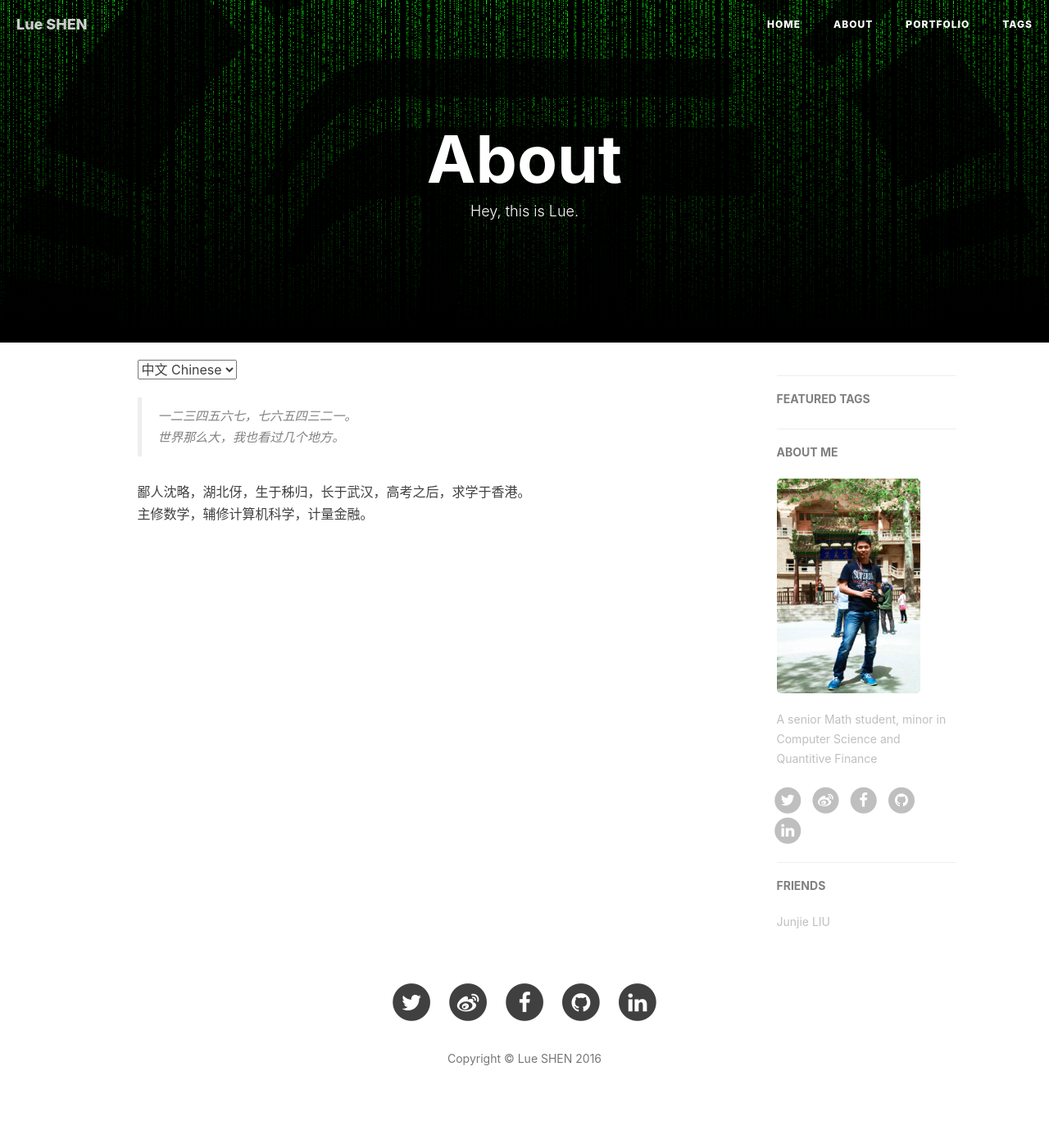
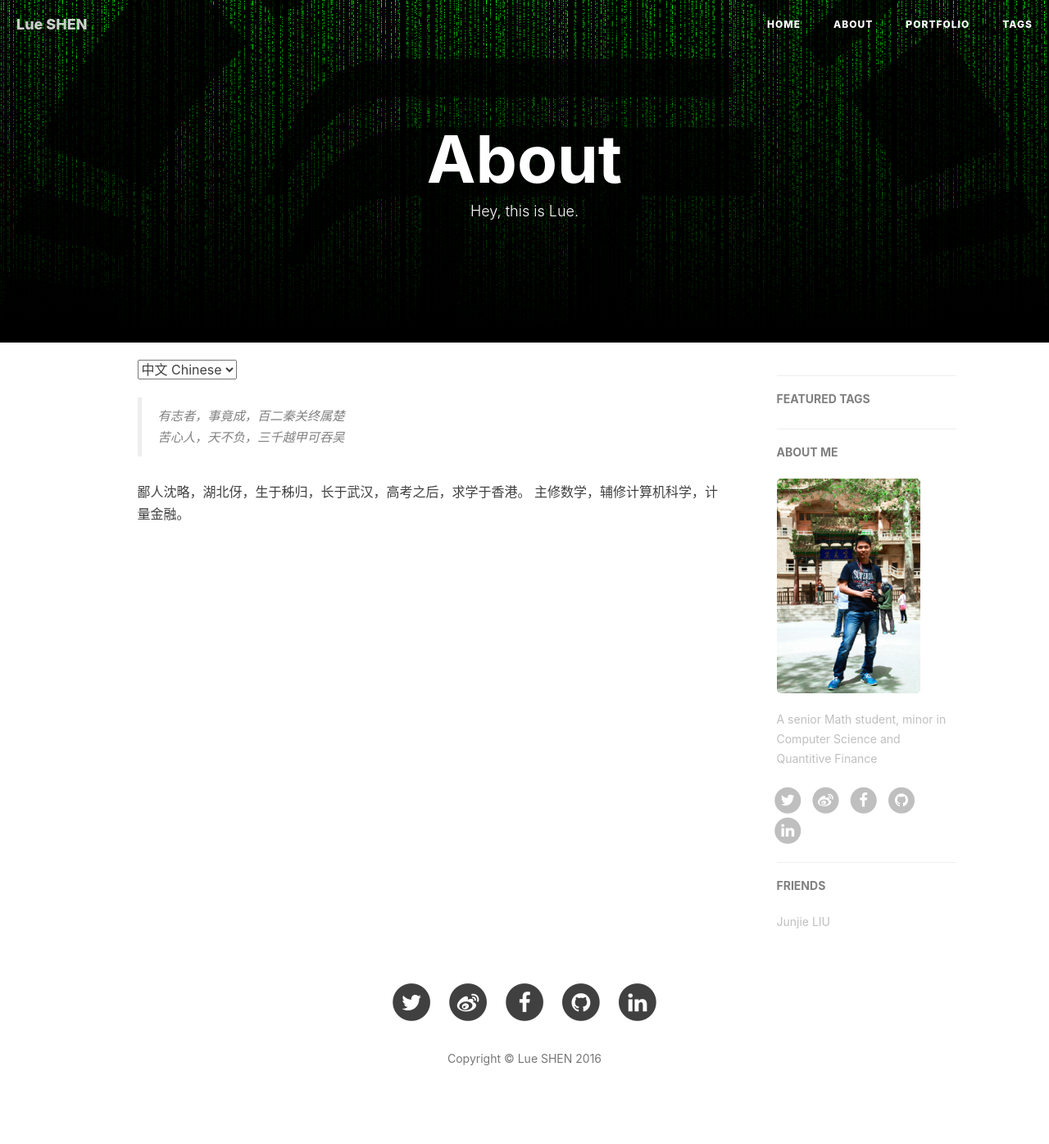
Before and after one commit to lucasushi/lueshen-old-blog, a Jekyll site: the page built from about.html, in a window 1280 px wide. Shown: the whole page at 82% size. Built offline with Jekyll 4.4.1, drawn with Linux system fonts in a browser that asks for light colours; nearby versions of some CDN libraries; comment, search, counter and statistics services are not loaded.

Commit message:
Update about.html

```diff
--- a/about.html
+++ b/about.html
@@ -15,10 +15,10 @@ header-img: "img/about-header.png"
 <div class="zh post-container">
 
     <!--copied from markdown -->
-    <blockquote><p>一二三四五六七，七六五四三二一。<br>
-    世界那么大，我也看过几个地方。</p></blockquote>
+    <blockquote><p>有志者，事竟成，百二秦关终属楚<br>
+    苦心人，天不负，三千越甲可吞吴</p></blockquote>
 
-    <p>鄙人沈略，湖北伢，生于秭归，长于武汉，高考之后，求学于香港。<br>
+    <p>鄙人沈略，湖北伢，生于秭归，长于武汉，高考之后，求学于香港。
     主修数学，辅修计算机科学，计量金融。</p>
 
 
```
Also changed, not shown: other parts of about.html (+3 -2 lines).
